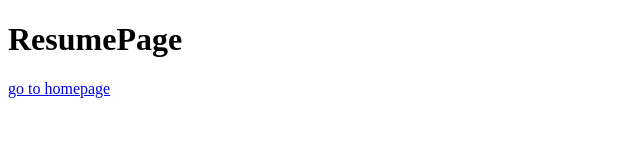
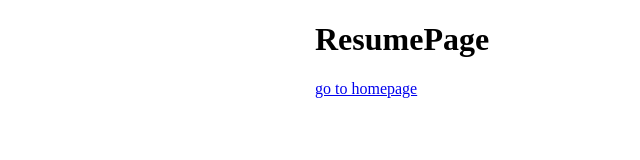
Before and after one commit to Toesmash/personal-website, a Gatsby site: page /resume in a window 1280 px wide. Shown: the whole page, without its empty margins (0-640 px from the left). Built offline with nearby package versions, Linux system fonts and the light colour scheme; Gatsby itself is replaced by a stand-in of ours.

Commit message:
Moved Layout to separate components folder, using layout in resume page

```diff
--- /dev/null
+++ b/src/components/Layout/Layout.jsx
@@ -0,0 +1,27 @@
+import React from "react";
+import PropTypes from 'prop-types';
+import cx from 'classnames';
+
+import styles from './Layout.module.scss';
+
+const Layout = ({ children, className }) => {
+  return (
+    <div className={cx(styles.wrapper, className)}>
+      {children}
+    </div>
+  );
+};
+
+Layout.propTypes = {
+  children: PropTypes.oneOfType([
+    PropTypes.arrayOf(PropTypes.node),
+    PropTypes.node
+  ]).isRequired,
+  className: PropTypes.string,
+};
+
+Layout.defaultProps = {
+  className: '',
+};
+
+export default Layout;
--- /dev/null
+++ b/src/components/Layout/Layout.module.scss
@@ -0,0 +1,5 @@
+.wrapper {
+  max-width: 650px;
+  margin: 0 auto;
+  padding: 0 16px;
+}
--- a/src/pages/resume.jsx
+++ b/src/pages/resume.jsx
@@ -1,11 +1,12 @@
-import React, { Fragment } from 'react';
+import React from 'react';
 import { Link } from 'gatsby';
+import Layout from '../components/Layout/Layout';
 
 const ResumePage = () => (
-  <Fragment>
+  <Layout>
     <h1>ResumePage</h1>
     <Link to="/">go to homepage</Link>
-  </Fragment>
+  </Layout>
 );
 
 export default ResumePage;
```
Also changed, not shown: src/components/Layout.jsx (deleted, +0 -19 lines).
